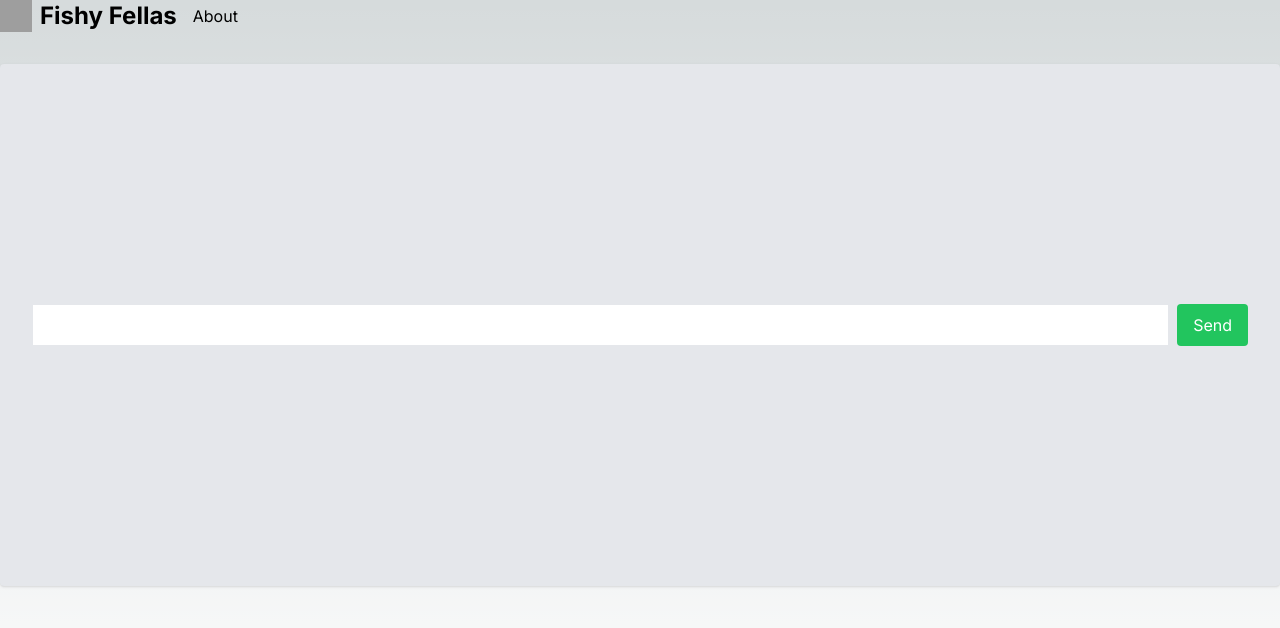
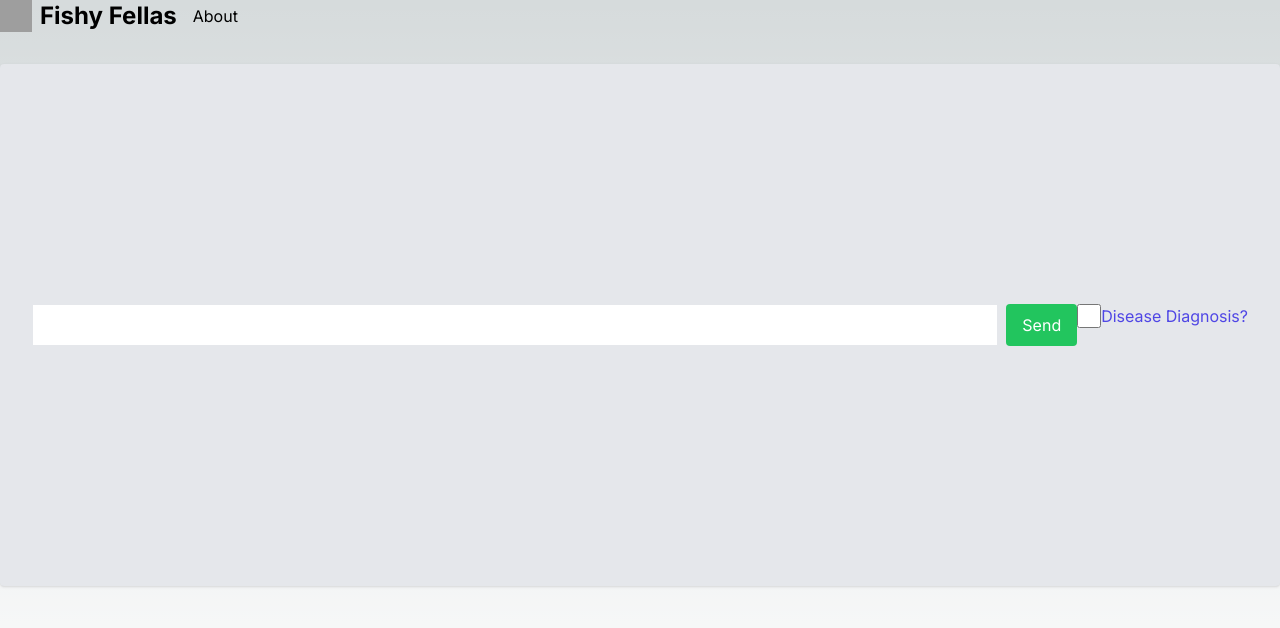
Before and after one commit to presdodd/DSMHackathon, a Next.js app in the folder frontend/: page /chat in a window 1280 px wide. Shown: the top 628 px of the page. Built offline with nearby package versions, Linux system fonts and the light colour scheme; grey boxes are pictures that could not be loaded.

Commit message:
Checkbox for diagnosis added to chat and to post request.

```diff
--- a/frontend/app/chat/page.tsx
+++ b/frontend/app/chat/page.tsx
@@ -5,6 +5,7 @@ import ReactDOM from 'react-dom';
 import axios from "axios";
 import Link from 'next/link';
 import Header from '../components/header.js';
+// import Checkbox from '../components/checkbox';
 
 
 // function getData() {
@@ -29,7 +30,12 @@ import Header from '../components/header.js';
 const Chatbox = () => {
   const [messages, setMessages] = useState<string[]>([]);
   const [input, setInput] = useState<string>('');
-  const [aiResponse, setAiResponse] = useState<string | null>(null); // State for AI response
+  const [aiResponse, setAiResponse] = useState<string | null>(null); // State for AI response-
+  const [isChecked, setIsChecked] = useState(false);
+
+  const handleCheckboxChange = () => {
+    setIsChecked(!isChecked);
+  };
 
   const chatboxRef = useRef<HTMLDivElement>(null);
   const answersRef = useRef<HTMLDivElement>(null);
@@ -71,7 +77,7 @@ const Chatbox = () => {
   ///////
   const getData = async () => {
     try {
-      const response = await axios.post("http://127.0.0.1:5000/", {text: input});
+      const response = await axios.post("http://127.0.0.1:5000/", {text: input, isDiagnosis: isChecked});
       const return_data = response.data;
       console.log("answer: ", return_data);
       return return_data["message"]
@@ -93,6 +99,7 @@ const Chatbox = () => {
         </div>
 
         <div className="flex p-4">
+          <label ></label>
           <input
             type="text"
             value={input}
@@ -106,6 +113,15 @@ const Chatbox = () => {
           >
             Send
           </button>
+          <div>
+            <label className="flex items-center text-indigo-600"><input
+              type="checkbox"
+              checked={isChecked}
+              onChange={handleCheckboxChange}
+              className="h-6 w-6 text-indigo-600 border-gray-300 rounded focus:ring-indigo-500"
+            />
+            Disease Diagnosis?</label>
+          </div>
         </div>
 
         <div ref={answersRef} className="h-48 overflow-y-scroll border-b mb-4 text-black">
```
